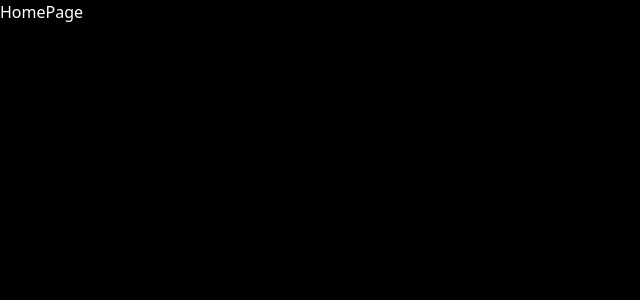
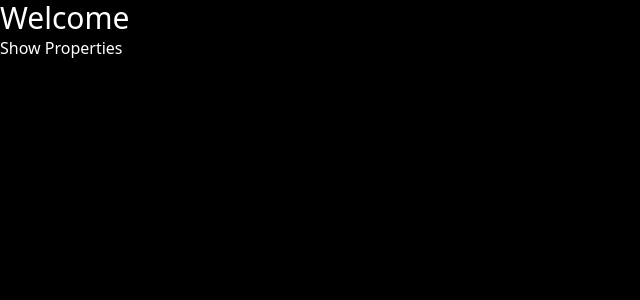
Before and after one commit to hrflkner/find-rentals, a Next.js app: page / in a window 1280 px wide. Shown: the top 300 px of the page, without its empty margins (0-640 px from the left). Built offline with nearby package versions, Linux system fonts and the light colour scheme.

Commit message:
Initialize Routes

```diff
--- a/app/page.tsx
+++ b/app/page.tsx
@@ -1,7 +1,13 @@
+import Link from 'next/link'
 import React from 'react'
 
 type Props = {}
 
 export default function HomePage({}: Props) {
-  return <div>HomePage</div>
+  return (
+    <div>
+      <h1 className="text-3xl">Welcome</h1>
+      <Link href="/properties">Show Properties</Link>
+    </div>
+  )
 }
--- /dev/null
+++ b/app/properties/[id]/page.tsx
@@ -0,0 +1,11 @@
+import React from 'react'
+
+type Props = {
+  params: {
+    id: string
+  }
+}
+
+export default function PropertyPage({ params }: Props) {
+  return <div>PropertyPage {params.id}</div>
+}
--- /dev/null
+++ b/app/properties/add/page.tsx
@@ -0,0 +1,7 @@
+import React from 'react'
+
+type Props = {}
+
+export default function AddPropertyPage({}: Props) {
+  return <div>AddPropertyPage</div>
+}
--- /dev/null
+++ b/app/properties/page.tsx
@@ -0,0 +1,13 @@
+import Link from 'next/link'
+import React from 'react'
+
+type Props = {}
+
+export default function PropertiesPage({}: Props) {
+  return (
+    <div>
+      <h1 className="text-3xl">Available properties</h1>
+      <Link href="/">Back Home</Link>
+    </div>
+  )
+}
```
